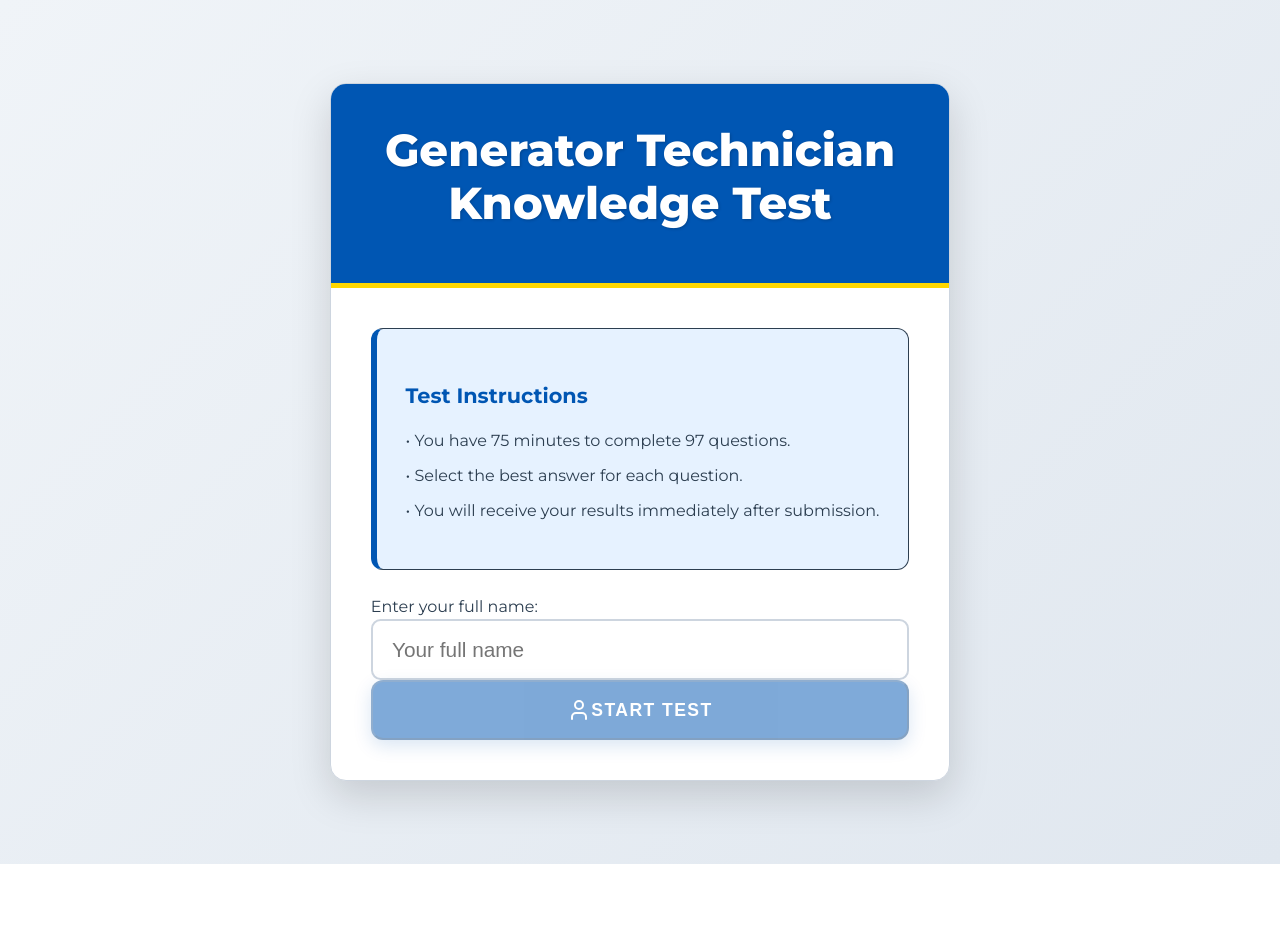
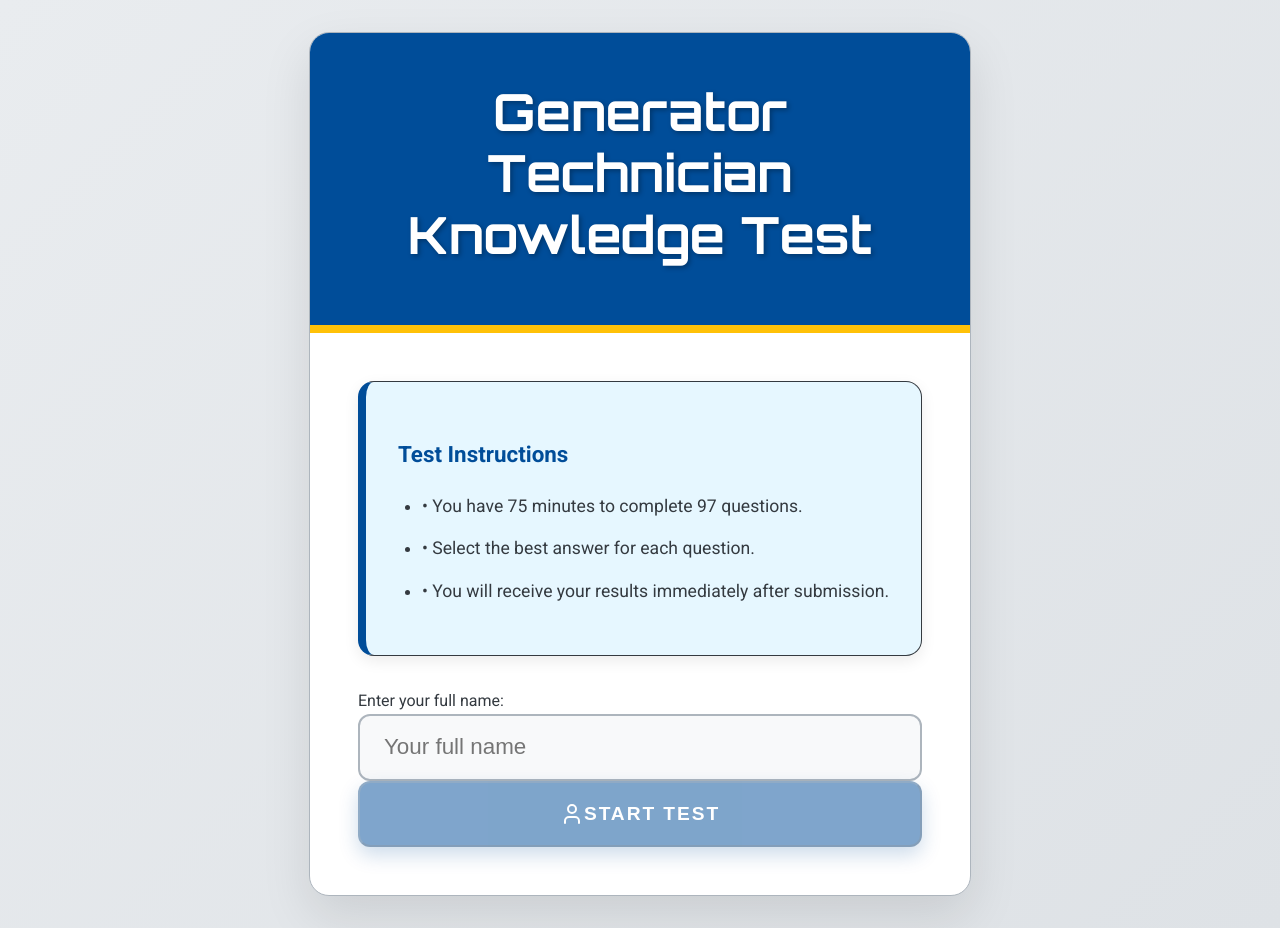
Before and after one commit to hbcu445/generator-test-final, a React (Vite) app: page / in a window 1280 px wide. Before the commit the page ends 864 px from the top, so only its background shows below. Built offline with nearby package versions, Linux system fonts and the light colour scheme.

Commit message:
Version 16: Save current changes

```diff
--- a/src/App.css
+++ b/src/App.css
@@ -1,5 +1,5 @@
 
-@import url("https://fonts.googleapis.com/css2?family=Montserrat:wght@400;600;700;800&family=Roboto+Mono:wght@400;700&display=swap");
+@import url("https://fonts.googleapis.com/css2?family=Orbitron:wght@400;700&family=Roboto:wght@300;400;500;700&display=swap");
 
 @tailwind base;
 @tailwind components;
@@ -7,21 +7,21 @@
 
 /* Modern Industrial Color Palette (Blue & Yellow) */
 :root {
-  --color-primary: #0056b3; /* Strong Blue */
-  --color-secondary: #FFD700; /* Gold/Yellow */
+  --color-primary: #004d99; /* Deep Industrial Blue */
+  --color-secondary: #FFC107; /* Vibrant Industrial Yellow */
   --color-accent: #28a745; /* Green for success */
   --color-danger: #dc3545; /* Red for errors */
-  --color-background-light: #f0f4f8; /* Lightest Gray-Blue */
-  --color-background-dark: #e0e7ef; /* Light Gray-Blue */
-  --color-text-dark: #2c3e50; /* Dark Slate Blue */
+  --color-background-light: #e9ecef; /* Light Gray-Blue */
+  --color-background-dark: #dee2e6; /* Slightly darker Gray-Blue */
+  --color-text-dark: #343a40; /* Dark Charcoal */
   --color-text-light: #ffffff; /* White */
   --color-card-bg: #ffffff;
-  --color-border: #cdd5df;
-  --color-shadow: rgba(0, 0, 0, 0.15);
+  --color-border: #adb5bd;
+  --color-shadow: rgba(0, 0, 0, 0.1);
 }
 
 body {
-  font-family: 'Montserrat', sans-serif; /* Modern, clean font */
+  font-family: 'Roboto', sans-serif; /* Clean, modern font */
   background: linear-gradient(135deg, var(--color-background-light) 0%, var(--color-background-dark) 100%);
   color: var(--color-text-dark);
   min-height: 100vh;
@@ -30,17 +30,18 @@ body {
   justify-content: center;
   padding: 1.5rem;
   line-height: 1.6;
+  overflow-x: hidden; /* Prevent horizontal scroll on mobile */
 }
 
 .container {
   width: 100%;
-  max-width: 56rem; /* Increased max-width for better desktop layout */
+  max-width: 60rem; /* Increased max-width for better desktop layout */
   margin: auto;
 }
 
 .card {
-  border-radius: 1rem; /* More rounded corners */
-  box-shadow: 0 15px 40px var(--color-shadow); /* Deeper shadow */
+  border-radius: 1.25rem; /* More rounded corners */
+  box-shadow: 0 20px 50px var(--color-shadow); /* Deeper shadow */
   border: 1px solid var(--color-border);
   background-color: var(--color-card-bg);
   overflow: hidden;
@@ -48,56 +49,58 @@ body {
 }
 
 .card:hover {
-  transform: translateY(-5px);
-  box-shadow: 0 20px 50px rgba(0, 0, 0, 0.2);
+  transform: translateY(-8px);
+  box-shadow: 0 25px 60px rgba(0, 0, 0, 0.15);
 }
 
 .card-header {
-  background-color: var(--color-primary); /* Strong blue header */
+  background-color: var(--color-primary); /* Deep blue header */
   color: var(--color-text-light);
-  padding: 2.5rem 3rem; /* More generous padding */
+  padding: 3rem 3.5rem; /* More generous padding */
   text-align: center;
   position: relative;
   z-index: 1;
-  border-bottom: 5px solid var(--color-secondary); /* Yellow accent line */
+  border-bottom: 8px solid var(--color-secondary); /* Thick yellow accent line */
 }
 
 .card-title {
+  font-family: 'Orbitron', sans-serif; /* Stronger, industrial-look font */
   color: var(--color-text-light);
-  font-size: 2.8rem; /* Even larger, more impactful title */
-  font-weight: 800;
+  font-size: 3.2rem; /* Even larger, more impactful title */
+  font-weight: 700;
   line-height: 1.2;
   margin-bottom: 0.75rem;
-  text-shadow: 1px 1px 3px rgba(0,0,0,0.2);
+  text-shadow: 2px 2px 5px rgba(0,0,0,0.3);
 }
 
 .card-content {
-  padding: 2.5rem;
+  padding: 3rem;
 }
 
 .button {
   border-radius: 0.75rem; /* More rounded buttons */
   font-weight: 700;
   transition: all 0.3s ease-in-out;
-  padding: 1rem 2rem;
-  font-size: 1.1rem;
+  padding: 1.2rem 2.5rem;
+  font-size: 1.2rem;
   text-transform: uppercase;
-  letter-spacing: 0.08em;
+  letter-spacing: 0.1em;
   display: inline-flex;
   align-items: center;
   justify-content: center;
+  box-shadow: 0 4px 10px rgba(0,0,0,0.1);
 }
 
 .button-primary {
   background-color: var(--color-primary);
   color: var(--color-text-light);
-  box-shadow: 0 6px 18px rgba(0, 86, 179, 0.3);
+  box-shadow: 0 8px 20px rgba(0, 77, 153, 0.4);
 }
 
 .button-primary:hover {
-  background-color: #004085; /* Darker blue on hover */
-  transform: translateY(-4px);
-  box-shadow: 0 8px 25px rgba(0, 86, 179, 0.4);
+  background-color: #003a7a; /* Darker blue on hover */
+  transform: translateY(-5px);
+  box-shadow: 0 10px 25px rgba(0, 77, 153, 0.5);
 }
 
 .button-outline {
@@ -109,58 +112,60 @@ body {
 .button-outline:hover {
   background-color: var(--color-primary);
   color: var(--color-text-light);
-  transform: translateY(-4px);
+  transform: translateY(-5px);
 }
 
 .input-field {
   width: 100%;
   box-sizing: border-box;
-  height: 3.8rem; /* Significantly increased height for better UX */
-  font-size: 1.3rem; /* Larger font size */
-  padding: 0.8rem 1.2rem;
-  border-radius: 0.6rem;
+  height: 4.2rem; /* Significantly increased height for better UX */
+  font-size: 1.4rem; /* Larger font size */
+  padding: 1rem 1.5rem;
+  border-radius: 0.75rem;
   border: 2px solid var(--color-border);
   transition: border-color 0.3s ease, box-shadow 0.3s ease;
+  background-color: #f8f9fa;
 }
 
 .input-field:focus {
   border-color: var(--color-primary);
-  box-shadow: 0 0 0 3px rgba(0, 86, 179, 0.2);
+  box-shadow: 0 0 0 4px rgba(0, 77, 153, 0.25);
   outline: none;
 }
 
 .instruction-box {
-  background-color: #e6f2ff; /* Light blue background for instructions */
-  border-left: 6px solid var(--color-primary); /* Stronger left border */
-  padding: 1.8rem;
-  border-radius: 0.75rem;
-  margin-bottom: 1.5rem;
+  background-color: #e6f7ff; /* Lighter blue background for instructions */
+  border-left: 8px solid var(--color-primary); /* Stronger left border */
+  padding: 2rem;
+  border-radius: 1rem;
+  margin-bottom: 2rem;
+  box-shadow: 0 5px 15px rgba(0,0,0,0.08);
 }
 
 .instruction-box h3 {
   color: var(--color-primary);
-  font-size: 1.3rem;
+  font-size: 1.4rem;
   font-weight: 700;
-  margin-bottom: 1rem;
+  margin-bottom: 1.2rem;
 }
 
 .instruction-box ul {
-  list-style: none;
-  padding-left: 0;
+  list-style: disc; /* Use disc for better readability */
+  padding-left: 1.5rem;
 }
 
 .instruction-box li {
-  margin-bottom: 0.6rem;
-  line-height: 1.6;
+  margin-bottom: 0.8rem;
+  line-height: 1.7;
   color: var(--color-text-dark);
-  font-size: 1rem;
+  font-size: 1.1rem;
 }
 
 .radio-group-item {
   border-color: var(--color-primary);
-  width: 1.5rem;
-  height: 1.5rem;
-  border-width: 2px;
+  width: 1.6rem;
+  height: 1.6rem;
+  border-width: 3px;
 }
 
 .radio-group-item[data-state=checked] {
@@ -169,21 +174,21 @@ body {
 }
 
 .radio-group-label {
-  font-size: 1.15rem;
+  font-size: 1.25rem;
   color: var(--color-text-dark);
   font-weight: 500;
 }
 
 .progress-bar {
-  height: 1rem; /* Thicker progress bar */
-  border-radius: 0.5rem;
+  height: 1.2rem; /* Thicker progress bar */
+  border-radius: 0.6rem;
   background-color: var(--color-secondary); /* Yellow progress bar */
   transition: width 0.4s ease-in-out;
 }
 
 .progress-background {
   background-color: var(--color-border);
-  border-radius: 0.5rem;
+  border-radius: 0.6rem;
 }
 
 /* Specific styles for the test screen header */
@@ -191,27 +196,27 @@ body {
   background-color: var(--color-card-bg);
   border-radius: 1rem;
   box-shadow: 0 8px 20px rgba(0, 0, 0, 0.1);
-  padding: 2rem;
-  margin-bottom: 2rem;
+  padding: 2.5rem;
+  margin-bottom: 2.5rem;
 }
 
 .test-question-card {
   border-radius: 1rem;
   box-shadow: 0 8px 20px rgba(0, 0, 0, 0.1);
-  margin-bottom: 2rem;
+  margin-bottom: 2.5rem;
 }
 
 .test-question-category {
   color: var(--color-primary);
   font-weight: 700;
-  font-size: 1rem;
+  font-size: 1.1rem;
   text-transform: uppercase;
-  letter-spacing: 0.12em;
-  margin-bottom: 0.5rem;
+  letter-spacing: 0.15em;
+  margin-bottom: 0.8rem;
 }
 
 .test-question-title {
-  font-size: 1.6rem;
+  font-size: 1.8rem;
   font-weight: 700;
   color: var(--color-text-dark);
   line-height: 1.5;
@@ -236,15 +241,15 @@ body {
 
 .results-score-percentage {
   color: var(--color-accent);
-  font-size: 4.5rem;
+  font-size: 5rem;
   font-weight: 800;
-  text-shadow: 3px 3px 7px rgba(0,0,0,0.15);
+  text-shadow: 4px 4px 10px rgba(0,0,0,0.2);
 }
 
 .results-skill-level {
   color: var(--color-primary);
   font-weight: 700;
-  font-size: 1.3rem;
+  font-size: 1.4rem;
 }
 
 /* Certificate Styling */
@@ -252,11 +257,11 @@ body {
   position: relative;
   width: 297mm; /* A4 landscape width */
   height: 210mm; /* A4 landscape height */
-  border: 18mm solid var(--color-primary); /* Thicker Industrial Blue border */
-  padding: 12mm;
+  border: 20mm solid var(--color-primary); /* Thicker Industrial Blue border */
+  padding: 15mm;
   box-sizing: border-box;
-  background: linear-gradient(45deg, #e0f2f7 0%, #ffffff 100%); /* Light gradient background */
-  font-family: 'Montserrat', sans-serif; /* Clean, modern font */
+  background: linear-gradient(45deg, #f8f9fa 0%, #ffffff 100%); /* Light gradient background */
+  font-family: 'Roboto', sans-serif; /* Clean, modern font */
   color: var(--color-text-dark);
   text-align: center;
   display: flex;
@@ -274,76 +279,78 @@ body {
   top: 0;
   left: 0;
   pointer-events: none;
-  border: 3mm solid var(--color-secondary); /* Inner yellow border */
+  border: 4mm solid var(--color-secondary); /* Inner yellow border */
   box-sizing: border-box;
 }
 
 .certificate-container::after {
-  border: 1.5mm dashed var(--color-primary); /* Dashed inner blue border */
-  padding: 6mm;
+  border: 2mm dashed var(--color-primary); /* Dashed inner blue border */
+  padding: 8mm;
 }
 
 .certificate-header {
-  font-size: 58pt; /* Larger title */
-  font-weight: bold;
+  font-family: 'Orbitron', sans-serif;
+  font-size: 64pt; /* Larger title */
+  font-weight: 700;
   color: var(--color-primary); /* Primary blue */
-  margin-bottom: 6mm;
+  margin-bottom: 8mm;
   text-transform: uppercase;
-  letter-spacing: 4pt;
-  text-shadow: 2px 2px 5px rgba(0,0,0,0.2);
+  letter-spacing: 5pt;
+  text-shadow: 3px 3px 6px rgba(0,0,0,0.25);
 }
 
 .certificate-subheader {
-  font-size: 24pt;
-  margin-bottom: 12mm;
+  font-size: 26pt;
+  margin-bottom: 15mm;
   color: var(--color-text-dark);
 }
 
 .certificate-text {
-  font-size: 18pt;
-  margin-bottom: 4mm;
+  font-size: 20pt;
+  margin-bottom: 5mm;
   color: var(--color-text-dark);
 }
 
 .certificate-name {
-  font-size: 48pt; /* Larger name */
-  font-weight: bold;
+  font-family: 'Orbitron', sans-serif;
+  font-size: 52pt; /* Larger name */
+  font-weight: 700;
   color: var(--color-secondary); /* Yellow accent for name */
-  margin-bottom: 12mm;
+  margin-bottom: 15mm;
   text-transform: capitalize;
-  text-shadow: 1px 1px 3px rgba(0,0,0,0.15);
+  text-shadow: 2px 2px 4px rgba(0,0,0,0.15);
 }
 
 .certificate-score {
-  font-size: 36pt;
-  font-weight: bold;
+  font-size: 40pt;
+  font-weight: 700;
   color: var(--color-accent); /* Green for score */
-  margin-bottom: 6mm;
+  margin-bottom: 8mm;
 }
 
 .certificate-level {
-  font-size: 22pt;
-  font-weight: bold;
+  font-size: 24pt;
+  font-weight: 700;
   color: var(--color-primary); /* Blue for level */
-  margin-bottom: 18mm;
+  margin-bottom: 20mm;
 }
 
 .certificate-date {
-  font-size: 17pt;
-  margin-top: 18mm;
-  border-top: 1px solid var(--color-border);
-  padding-top: 6mm;
-  width: 65%;
+  font-size: 18pt;
+  margin-top: 20mm;
+  border-top: 2px solid var(--color-border);
+  padding-top: 8mm;
+  width: 70%;
   margin-left: auto;
   margin-right: auto;
 }
 
 .certificate-signature {
-  font-size: 17pt;
-  margin-top: 10mm;
-  border-top: 1px solid var(--color-border);
-  padding-top: 6mm;
-  width: 65%;
+  font-size: 18pt;
+  margin-top: 12mm;
+  border-top: 2px solid var(--color-border);
+  padding-top: 8mm;
+  width: 70%;
   margin-left: auto;
   margin-right: auto;
 }
@@ -354,7 +361,63 @@ body {
     padding: 1rem;
   }
   .card-title {
-    font-size: 2.2rem;
+    font-size: 2.5rem;
+  }
+  .card-header {
+    padding: 2.5rem;
+  }
+  .card-content {
+    padding: 2.5rem;
+  }
+  .button {
+    padding: 1rem 2rem;
+    font-size: 1.1rem;
+  }
+  .input-field {
+    height: 3.8rem;
+    font-size: 1.2rem;
+  }
+  .instruction-box {
+    padding: 1.5rem;
+  }
+  .instruction-box h3 {
+    font-size: 1.2rem;
+  }
+  .instruction-box li {
+    font-size: 1rem;
+  }
+  .test-header {
+    padding: 2rem;
+  }
+  .test-question-title {
+    font-size: 1.6rem;
+  }
+  .radio-group-label {
+    font-size: 1.1rem;
+  }
+  .results-score-percentage {
+    font-size: 4.2rem;
+  }
+  .certificate-header {
+    font-size: 50pt;
+  }
+  .certificate-name {
+    font-size: 42pt;
+  }
+  .certificate-score {
+    font-size: 34pt;
+  }
+  .certificate-level {
+    font-size: 22pt;
+  }
+}
+
+@media (max-width: 480px) {
+  body {
+    padding: 0.8rem;
+  }
+  .card-title {
+    font-size: 2rem;
   }
   .card-header {
     padding: 2rem;
@@ -363,11 +426,11 @@ body {
     padding: 2rem;
   }
   .button {
-    padding: 0.8rem 1.5rem;
+    padding: 0.9rem 1.5rem;
     font-size: 1rem;
   }
   .input-field {
-    height: 3.2rem;
+    height: 3.5rem;
     font-size: 1.1rem;
   }
   .instruction-box {
@@ -386,85 +449,26 @@ body {
     font-size: 1.4rem;
   }
   .radio-group-label {
-    font-size: 1.05rem;
+    font-size: 1rem;
   }
   .results-score-percentage {
-    font-size: 3.8rem;
+    font-size: 3.5rem;
   }
   .certificate-header {
-    font-size: 45pt;
+    font-size: 40pt;
   }
   .certificate-name {
-    font-size: 38pt;
+    font-size: 35pt;
   }
   .certificate-score {
-    font-size: 30pt;
+    font-size: 28pt;
   }
   .certificate-level {
     font-size: 20pt;
   }
-}
-
-@media (max-width: 480px) {
-  body {
-    padding: 0.8rem;
-  }
-  .card-title {
-    font-size: 1.8rem;
-  }
-  .card-header {
-    padding: 1.5rem;
-  }
-  .card-content {
-    padding: 1.5rem;
-  }
-  .button {
-    padding: 0.7rem 1.2rem;
-    font-size: 0.9rem;
-  }
-  .input-field {
-    height: 2.8rem;
-    font-size: 1rem;
-  }
-  .instruction-box {
-    padding: 1rem;
-  }
-  .instruction-box h3 {
-    font-size: 1rem;
-  }
-  .instruction-box li {
-    font-size: 0.85rem;
-  }
-  .test-header {
-    padding: 1.2rem;
-  }
-  .test-question-title {
-    font-size: 1.2rem;
-  }
-  .radio-group-label {
-    font-size: 0.95rem;
-  }
-  .results-score-percentage {
-    font-size: 3.2rem;
-  }
-  .certificate-header {
-    font-size: 35pt;
-  }
-  .certificate-name {
-    font-size: 30pt;
-  }
-  .certificate-score {
-    font-size: 25pt;
-  }
-  .certificate-level {
-    font-size: 18pt;
-  }
   .certificate-container {
-    border: 10mm solid var(--color-primary);
-    padding: 8mm;
-  }
-  .card-content {
-    padding: 1rem;
+    border: 15mm solid var(--color-primary);
+    padding: 10mm;
   }
 }
 
```
Also changed, not shown: src/App.jsx (+27 -7 lines), 7 other files (tests, documents, lock files or other folders).
